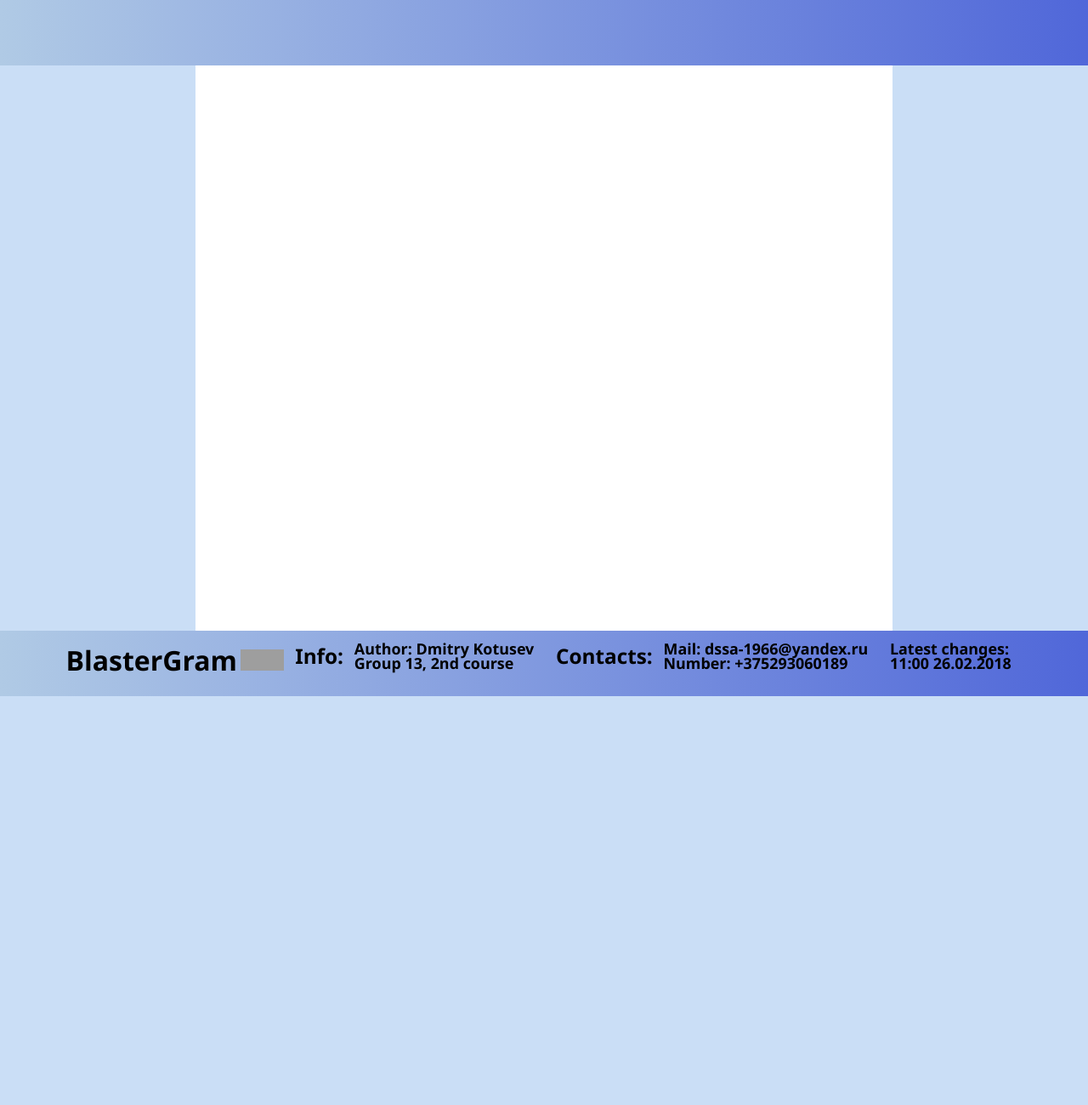
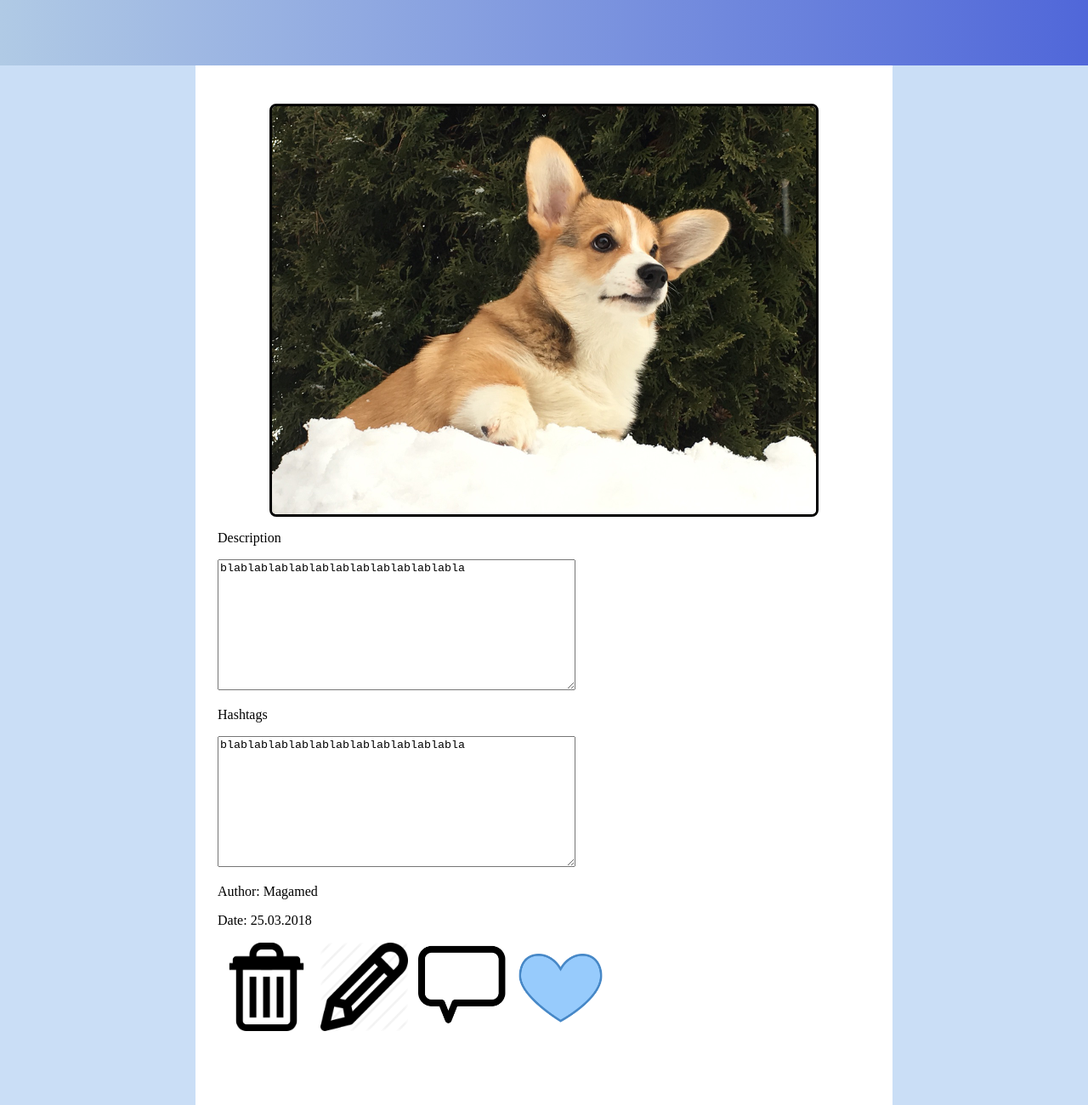
Before and after one commit to DmitryKotusev/BlastRepository, a plain HTML site: page UI/TestLookAtPhoto.html in a window 1280 px wide. Shown: the top 1300 px of the page at 85% size. Before the commit the page ends 819 px from the top, so only its background shows below. Drawn offline with Linux system fonts and the light colour scheme; grey boxes are pictures that could not be loaded.

Commit message:
In progress of making lookatphoto state

```diff
--- a/UI/Events.js
+++ b/UI/Events.js
@@ -82,7 +82,11 @@ var eve = function() {
         }
     }
 
+    function lookAtPhoto(params) {
+        document.getElementsByClassName('mainplacing')[0].innerHTML = '';
+        document.getElementsByClassName('mainplacing')[1].innerHTML = '';
 
+    }
 
     return {
         like: like,
--- a/UI/TestLookAtPhoto.html
+++ b/UI/TestLookAtPhoto.html
@@ -24,10 +24,25 @@
 
     <main>
         <div class="mainplacing">
-
-        </div>
-        <div class="mainplacing">
-
+                <div class="lookatphoto">
+                    <div class="bigphoto">
+                        <img class="imgstyle" src="../ImagesAndIcons/Mat.jpg" alt="Mat">
+                    </div>
+                    <p>Description</p>
+                    <textarea readonly name="description" id="" cols="50" rows="10">blablablablablablablablablablablabla</textarea>
+                    <p>Hashtags</p>
+                    <textarea readonly name="hashtags" id="" cols="50" rows="10">blablablablablablablablablablablabla</textarea>
+                    <p>Author: Magamed</p>
+                    <div class="lookatphotoicons">
+                        <p>Date: 25.03.2018</p>
+                        <div class="nickandicons">
+                            <button type="button" class="buttonset"><img class="iconstyles" src="../ImagesAndIcons/delete-512.png" alt="Bin"></button>
+                            <button type="button" class="buttonset"><img class="iconstyles" src="../ImagesAndIcons/221649.png" alt="Edit"></button>
+                            <button type="button" class="buttonset"><img class="iconstyles" src="../ImagesAndIcons/comments.png" alt="Bin"></button>
+                            <button type="button" class="buttonset"><img class="iconstyles" src="../ImagesAndIcons/filled-like.png" alt="Bin"></button>
+                        </div>
+                    </div>
+                </div>
         </div>
     </main>
 
--- a/UI/css/styles.css
+++ b/UI/css/styles.css
@@ -258,8 +258,19 @@ footer {
     border-style: solid;
     width: 100%;
     overflow: hidden;
-    height: 15vmax;
+    height: 17vw;
     padding: 0;
+}
+.bigphoto {
+    text-align: center;
+    border-radius: 8px;
+    border-width: 3px;
+    border-style: solid;
+    width: 50vw;
+    overflow: hidden;
+    height: 37.5vw;
+    padding: 0;
+    margin: auto;
 }
 .imgstyle {
     object-fit: cover;
@@ -357,6 +368,9 @@ footer {
         height: 56%;
         margin: 4px;
     }
+    .photo{
+        height: 24vw;
+    }
 
     .filterelements {
         position: relative;
@@ -420,6 +434,9 @@ footer {
         width: 55%;
         height: 67%;
         margin: 3px;
+    }
+    .photo{
+        height: 28vw;
     }
 
     .filterelements {
```
